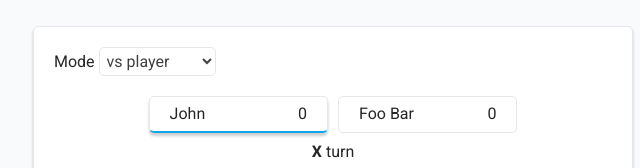
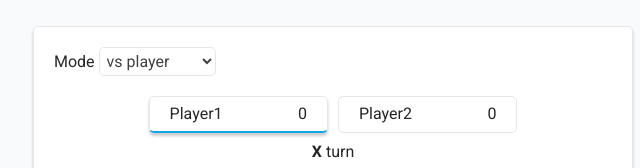
Before and after one commit to MERatio/tic-tac-toe, a plain HTML site: page index.html in a window 1280 px wide. Shown: the top 168 px of the page, 307-947 px from the left. Drawn offline with Linux system fonts and the light colour scheme.

Commit message:
Render players name, and score dynamically

```diff
--- a/index.html
+++ b/index.html
@@ -29,12 +29,16 @@
           <div
             class="player-name-and-score-container js-player1-name-and-score-container active"
           >
-            <span>John</span>&nbsp;<span>0</span>
+            <span class="js-player1-name"></span>&nbsp;<span
+              class="js-player1-score"
+            ></span>
           </div>
           <div
             class="player-name-and-score-container js-player2-name-and-score-container"
           >
-            <span>Foo Bar</span>&nbsp;<span>0</span>
+            <span class="js-player2-name"></span>&nbsp;<span
+              class="js-player2-score"
+            ></span>
           </div>
         </div>
         <p class="game-info">
--- a/index.js
+++ b/index.js
@@ -1,13 +1,19 @@
 'use strict';
 
-function Player(playerNumber, marker) {
+function Player(playerNumber, name, marker, score) {
 	return {
 		playerNumber,
+		name,
 		marker,
+		score,
 	};
 }
 
 const dom = (() => {
+	const _player1Name = document.querySelector('.js-player1-name');
+	const _player2Name = document.querySelector('.js-player2-name');
+	const _player1Score = document.querySelector('.js-player1-score');
+	const _player2Score = document.querySelector('.js-player2-score');
 	const _player1NameAndScoreContainer = document.querySelector(
 		'.js-player1-name-and-score-container'
 	);
@@ -47,6 +53,16 @@ const dom = (() => {
 		}
 	}
 
+	function _renderScores(player1Score, player2Score) {
+		_player1Score.textContent = player1Score;
+		_player2Score.textContent = player2Score;
+	}
+
+	function _renderPlayerNames(player1Name, player2Name) {
+		_player1Name.textContent = player1Name;
+		_player2Name.textContent = player2Name;
+	}
+
 	function changeActivePlayer(activePlayer) {
 		if (activePlayer.playerNumber === 1) {
 			_player2NameAndScoreContainer.classList.remove('active');
@@ -64,7 +80,9 @@ const dom = (() => {
 		square.classList = _getSquareClassList(marker);
 	}
 
-	function init(activePlayer, squares) {
+	function init(player1, player2, activePlayer, squares) {
+		_renderPlayerNames(player1.name, player2.name);
+		_renderScores(player1.score, player2.score);
 		changeActivePlayer(activePlayer);
 		_renderSquares(squares);
 	}
@@ -73,8 +91,8 @@ const dom = (() => {
 })();
 
 const game = (() => {
-	const _player1 = Player(1, 'X');
-	const _player2 = Player(2, 'O');
+	const _player1 = Player(1, 'Player1', 'X', 0);
+	const _player2 = Player(2, 'Player2', 'O', 0);
 	let _activePlayer = _player1;
 	const _squares = Array(9).fill(null);
 
@@ -99,7 +117,7 @@ const game = (() => {
 	}
 
 	function init() {
-		dom.init(_activePlayer, _squares);
+		dom.init(_player1, _player2, _activePlayer, _squares);
 	}
 
 	return {
```
